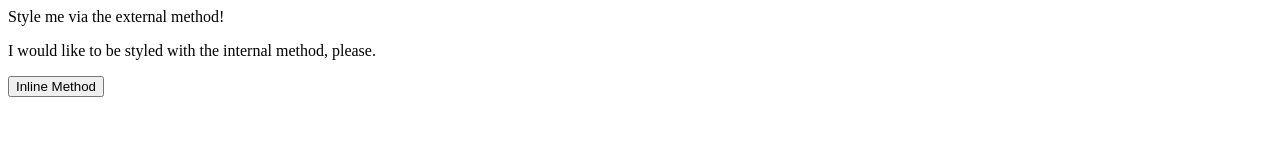
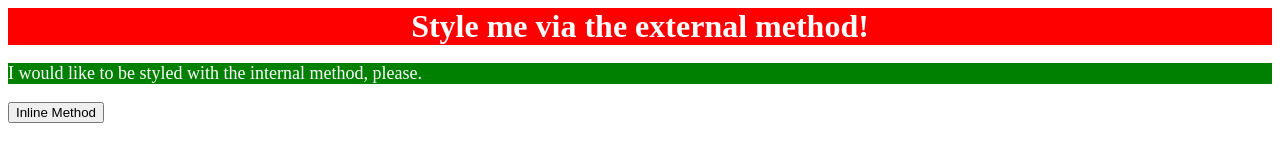
Before and after one commit to VincinChristmas/The-Odin-Project-Foundations-Assignments, a plain HTML site: page cssmethods/index.html in a window 1280 px wide. Drawn offline with Linux system fonts and the light colour scheme.

Commit message:
modified indext.html

```diff
--- a/cssmethods/index.html
+++ b/cssmethods/index.html
@@ -4,7 +4,15 @@
     <meta charset="UTF-8">
     <meta http-equiv="X-UA-Compatible" content="IE=edge">
     <meta name="viewport" content="width=device-width, initial-scale=1.0">
+    <link rel="stylesheet" href="styles.css"/>
     <title>Methods for Adding CSS</title>
+    <style>
+        p {
+            background-color: green;
+            color: white;
+            font-size: 18px;
+        }
+    </style>
   </head>
   <body>
     <div>Style me via the external method!</div>
```
